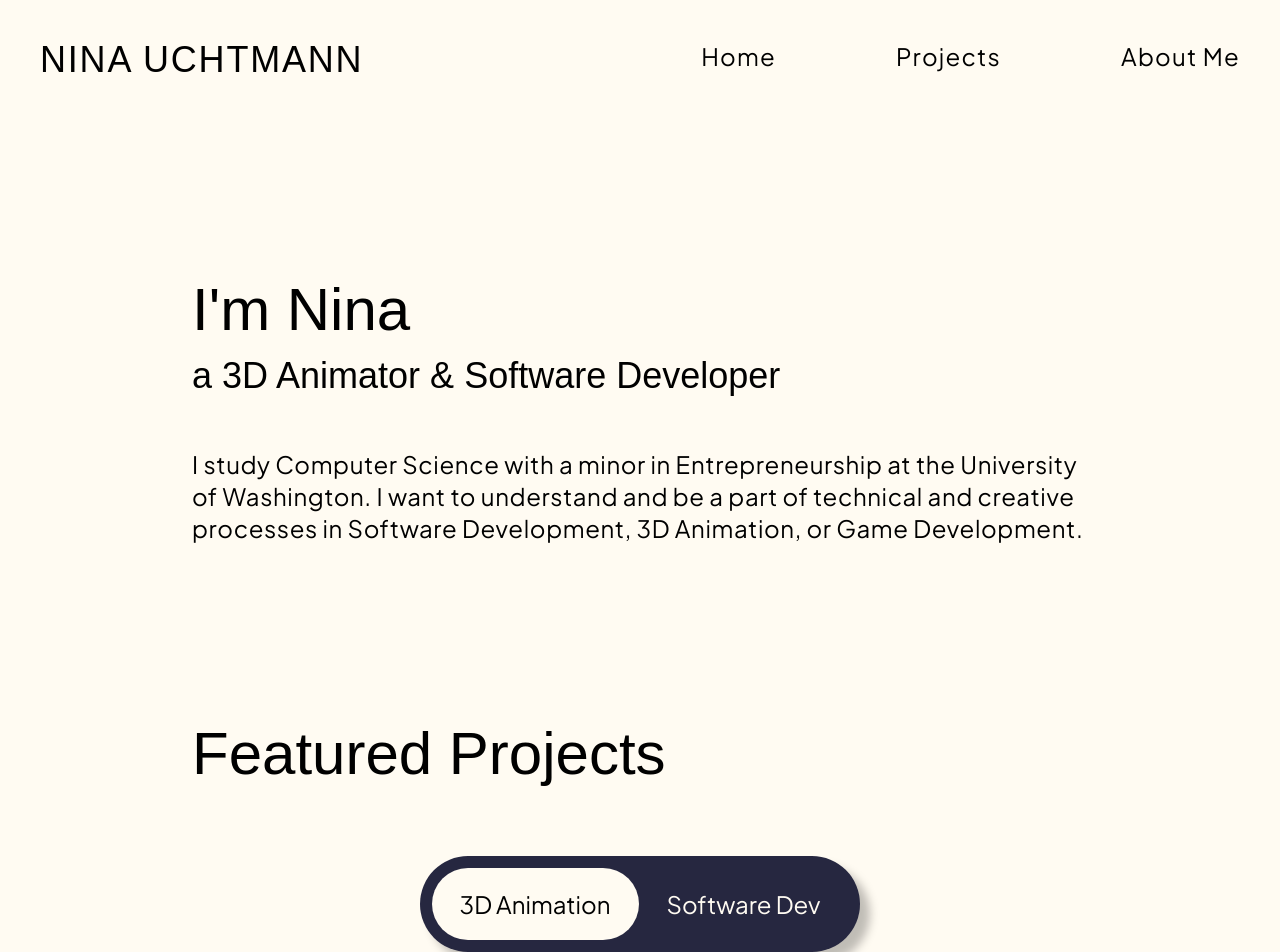
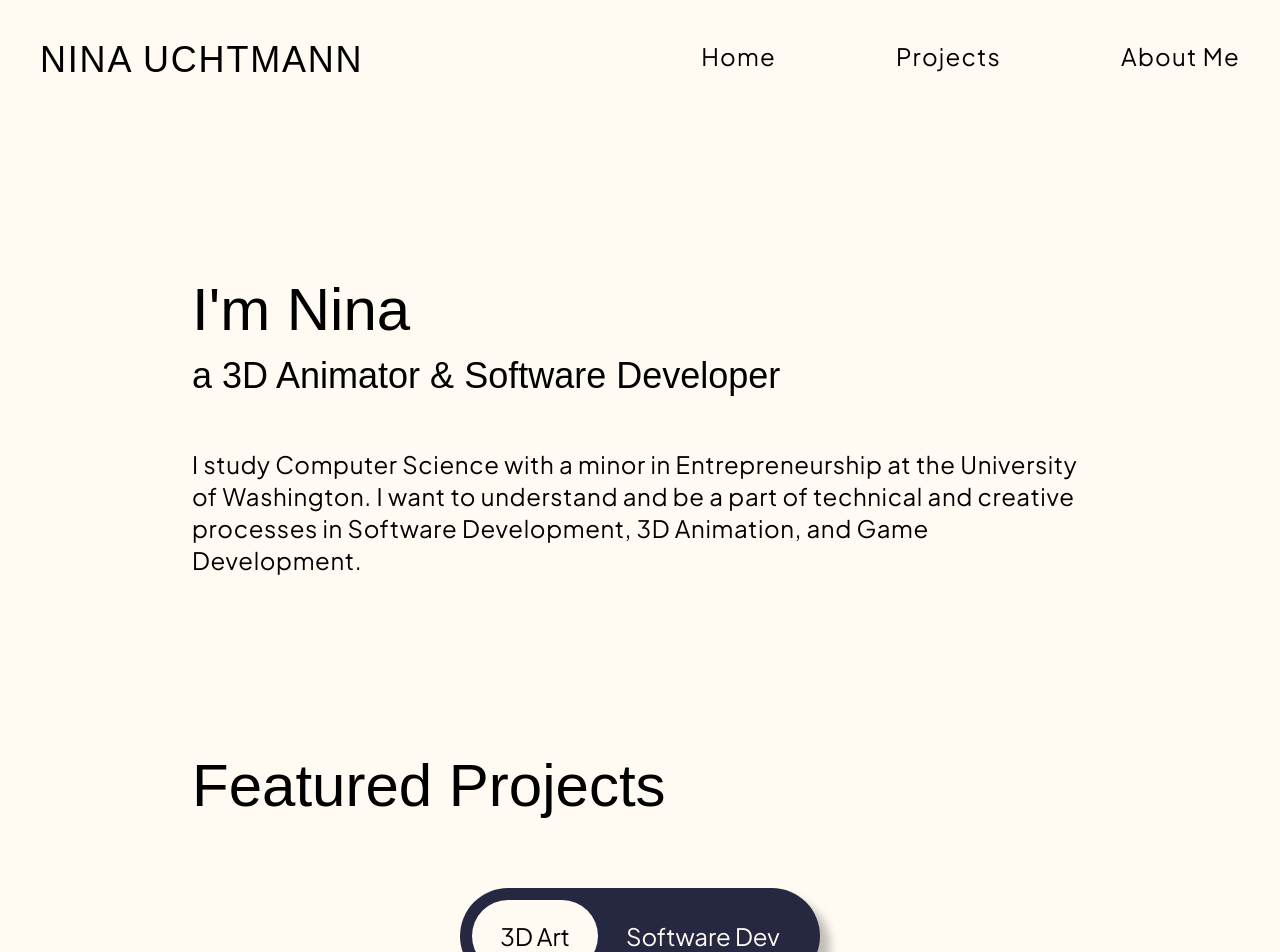
Before and after one commit to nina-uchtmann/personal-website, a Next.js app: page / in a window 1280 px wide. Shown: the top 952 px of the page. Built offline with nearby package versions, Linux system fonts and the light colour scheme; a web font is replaced by a local one.

Commit message:
Simple edits and rephrasing

```diff
--- a/src/app/page.tsx
+++ b/src/app/page.tsx
@@ -7,7 +7,6 @@ import { animationProjects, softwareProjects, getRandomProject } from '@/data/pr
 export default function Home() {
   const [projectType, setProjectType] = useState<'animation' | 'software'>('animation');
 
-  // Now we're on the client, safe to use random
   const randomAnimation = getRandomProject(animationProjects);
   const randomSoftware = getRandomProject(softwareProjects);
 
@@ -24,7 +23,7 @@ export default function Home() {
         <p className="text-2xl tracking-wide">
         I study Computer Science with a minor in Entrepreneurship at the University of Washington.
         I want to understand and be a part of technical and creative processes in Software
-        Development, 3D Animation, or Game Development.
+        Development, 3D Animation, and Game Development.
         </p>
       </section>
       {/* Featured Projects */}
--- a/src/components/ProjectToggle.tsx
+++ b/src/components/ProjectToggle.tsx
@@ -17,7 +17,7 @@ interface ProjectToggleProps {
               }
             `}
           >
-            3D Animation
+            3D Art
           </button>
           <button
             onClick={() => onToggle('software')}
```
